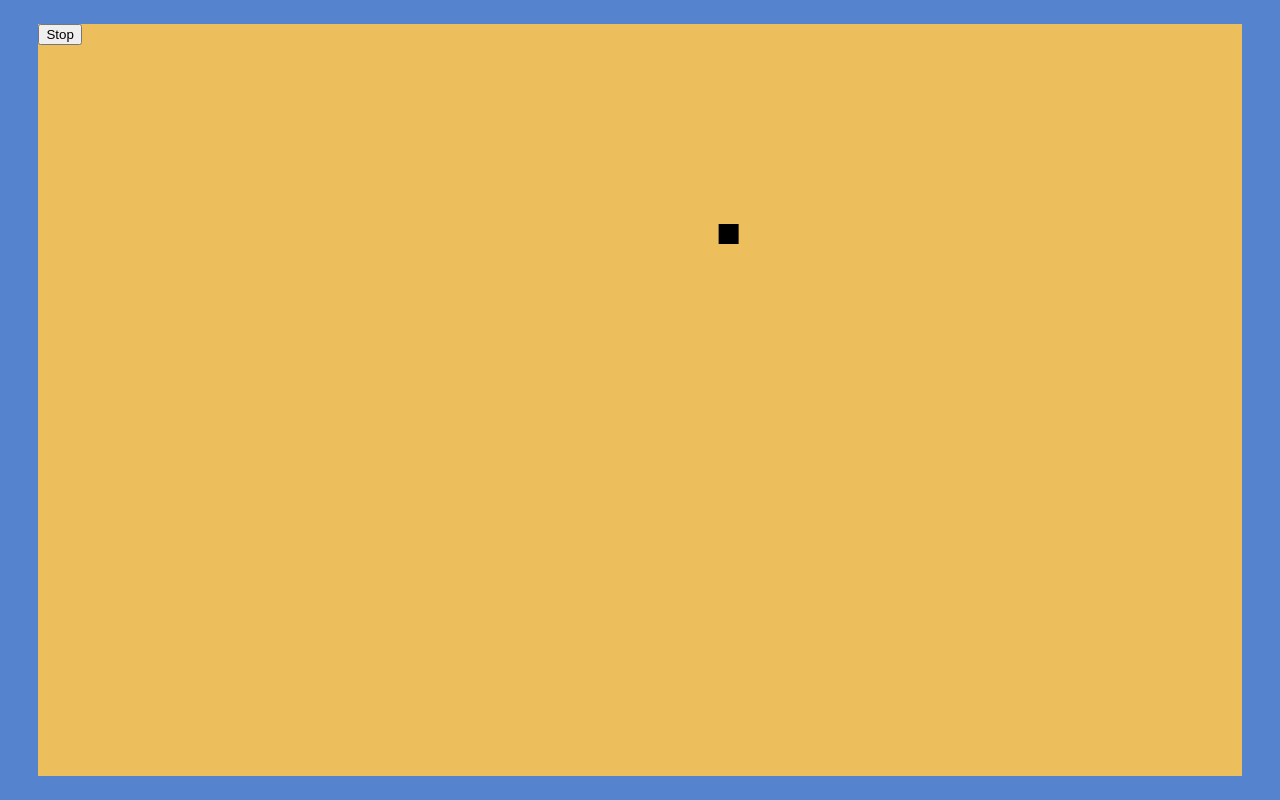
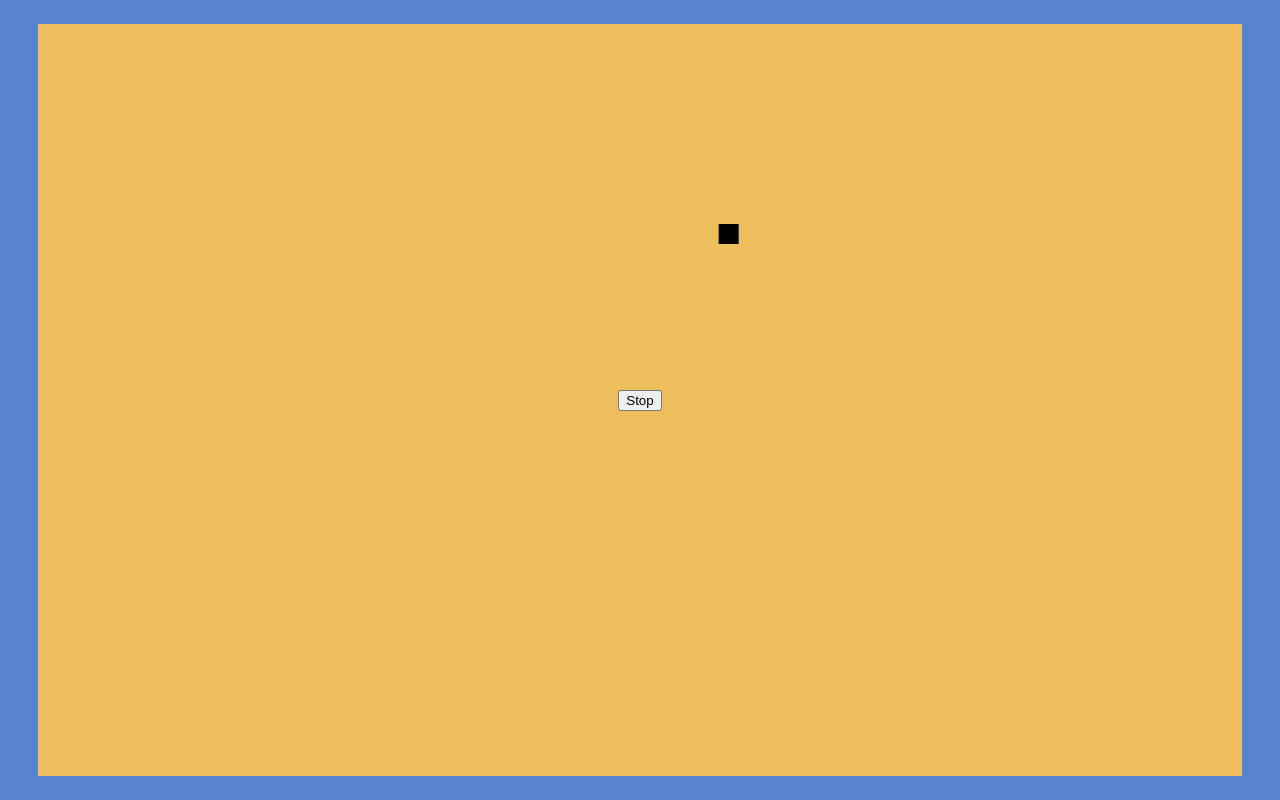
Before and after one commit to guilhermesgsilva/html-canvas-snake-game, a plain HTML site: page index.html in a window 1280 px wide. Both pictures are taken after a click on the button "Start". Drawn offline with Linux system fonts and the light colour scheme.

Commit message:
feat: Center controls

```diff
--- a/index.html
+++ b/index.html
@@ -15,7 +15,9 @@
       <button id="startButton">Start</button>
     </div>
     <div id="gameBoard">
-      <button id="stopButton">Stop</button>
+      <div id="buttonsWrapper">
+        <button id="stopButton">Stop</button>
+      </div>
       <canvas id="canvas"></canvas>
     </div>
   </body>
--- a/js/index.js
+++ b/js/index.js
@@ -36,6 +36,7 @@ document.getElementById("stopButton").onclick = () => {
   endGame();
   document.getElementById("gameBoard").style.display = "none";
   document.getElementById("gameIntro").style.display = "block";
+  document.getElementById("gameIntro").style.display = "flex";
 };
 
 function startGame() {
--- a/styles.css
+++ b/styles.css
@@ -11,6 +11,9 @@ body {
   background-color: rgb(166, 86, 86);
   width: 94vw;
   height: 94vh;
+  display: flex;
+  justify-content: center;
+  align-items: center;
 }
 
 #gameBoard {
@@ -20,13 +23,19 @@ body {
   height: 94vh;
 }
 
-#stopButton {
+#buttonsWrapper {
   position: absolute;
-  /* left: 0;
+  left: 0;
   right: 0;
   top: 0;
   bottom: 0;
-  margin: auto; */
+  margin: auto;
+  display: flex;
+  justify-content: center;
+  align-items: center;
+}
+
+#stopButton {
 }
 
 #canvas {
```
